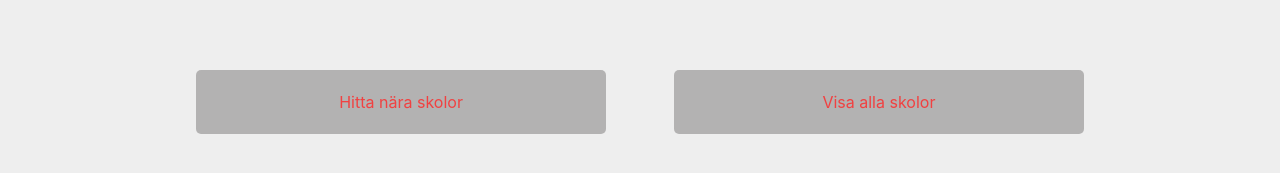
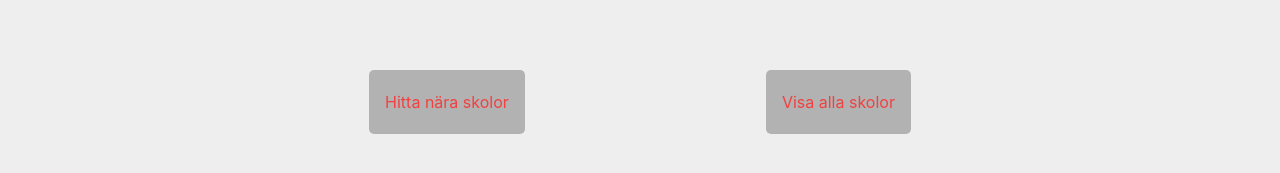
Before and after one commit to Nickztar/Matsedlar, a Svelte app: page / in a window 1280 px wide. Shown: the part 383-556 px from the top of the page. Built offline with nearby package versions, Linux system fonts and the light colour scheme.

Commit message:
removed with and added padding

```diff
--- a/src/SelectSchool/SelectCard.svelte
+++ b/src/SelectSchool/SelectCard.svelte
@@ -85,7 +85,7 @@
         border: none;
         border-radius: 5px;
         color: var(--priority);
-        width: 40%;
+        padding: 2vh;
         height: 100%;
     }
     .contain{
```
